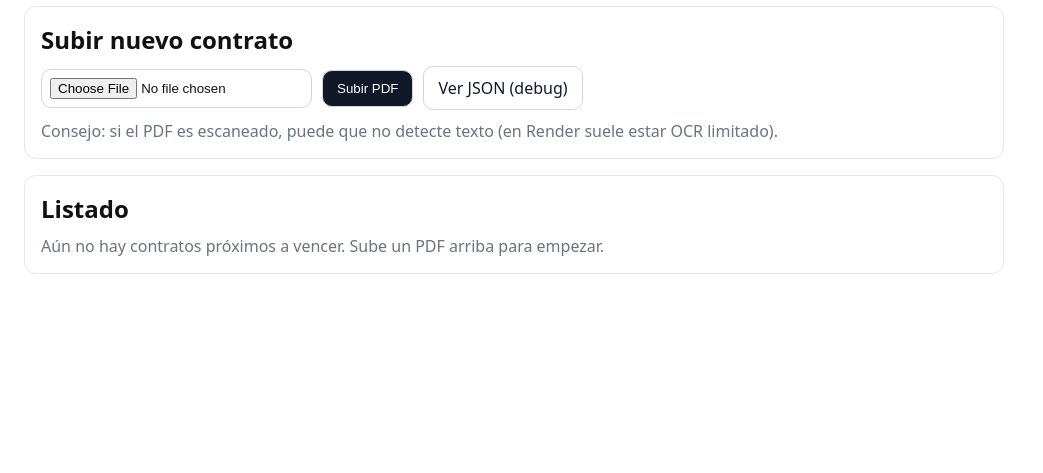
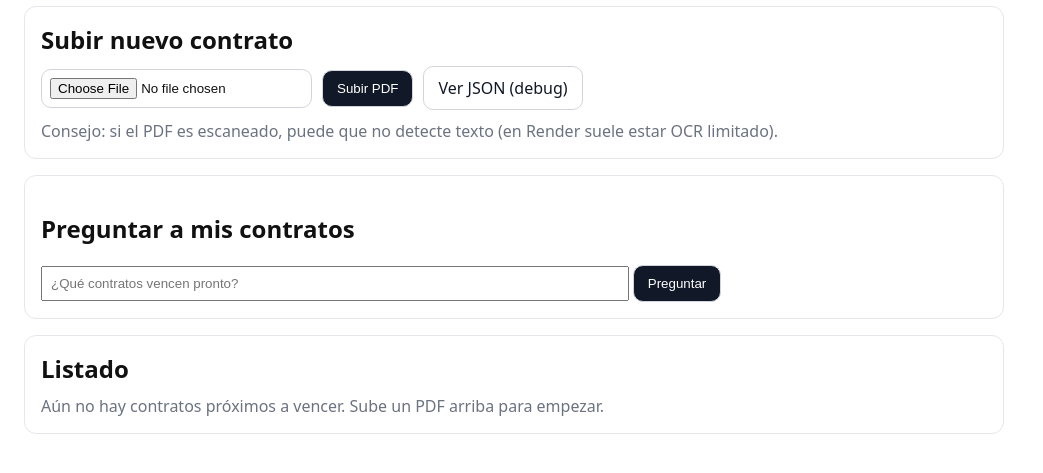
Before and after one commit to salgadocarlosd-hub/ia-contratos, a FastAPI app: page / in a window 1280 px wide. Shown: the part 176-649 px from the top of the page, without its empty margins (0-1043 px from the left). Run offline with FastAPI, Linux system fonts and the light colour scheme; the visitor is signed in with stand-in values (Sample User, id 1).

Commit message:
agregar preguntar contratos

```diff
--- a/templates/dashboard.html
+++ b/templates/dashboard.html
@@ -70,6 +70,17 @@
     </div>
 
     <div class="card">
+      <h2>Preguntar a mis contratos</h2>
+
+      <form action="/preguntar_contratos/" method="post">
+        <input type="text" name="pregunta"
+           placeholder="¿Qué contratos vencen pronto?"
+           style="width:60%; padding:8px;">
+        <button class="btn" type="submit">Preguntar</button>
+      </form>
+    </div>
+
+    <div class="card">
       <h2 style="margin:0 0 10px;">Listado</h2>
 
       {% if contratos and contratos|length > 0 %}
```
